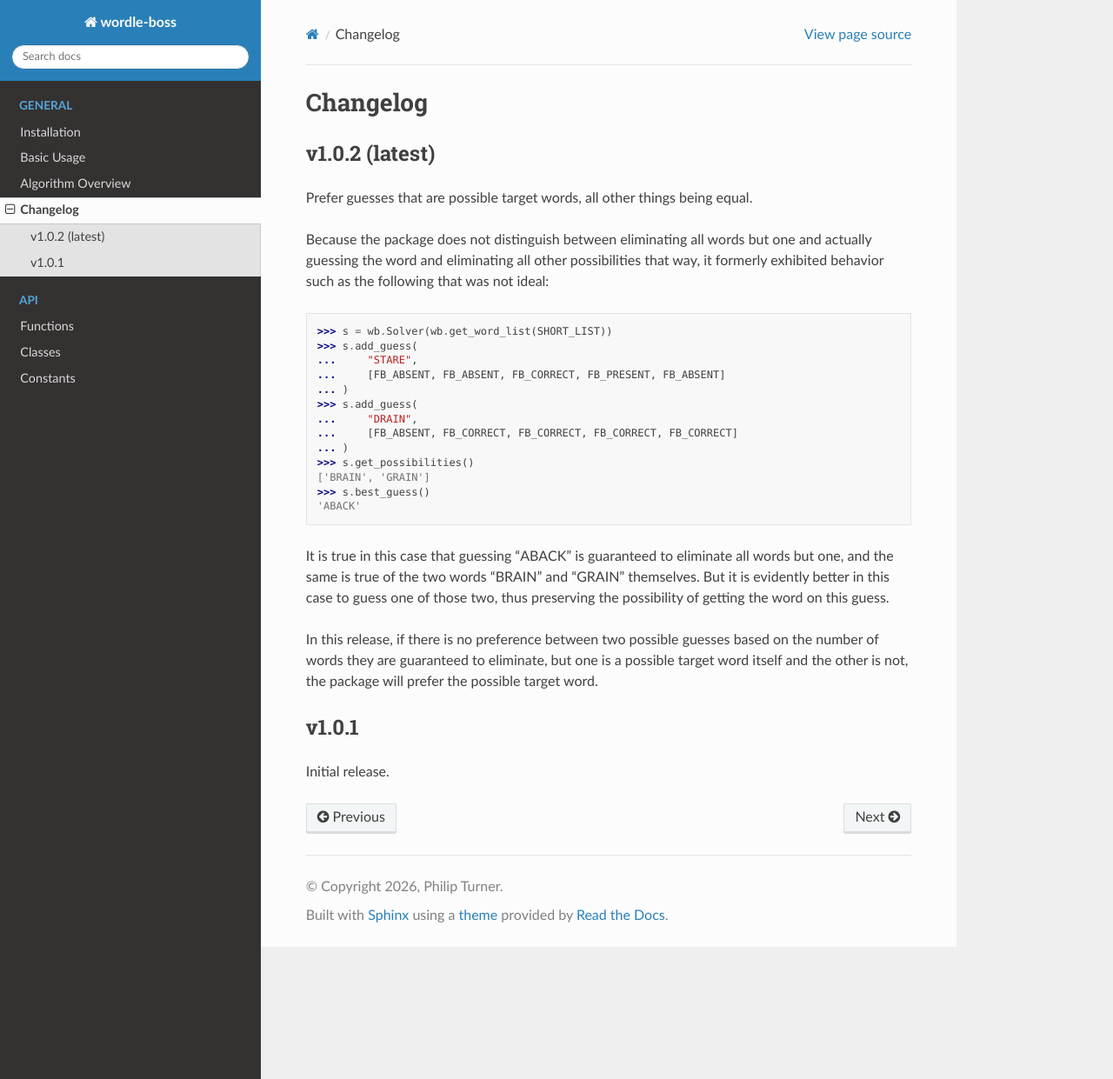
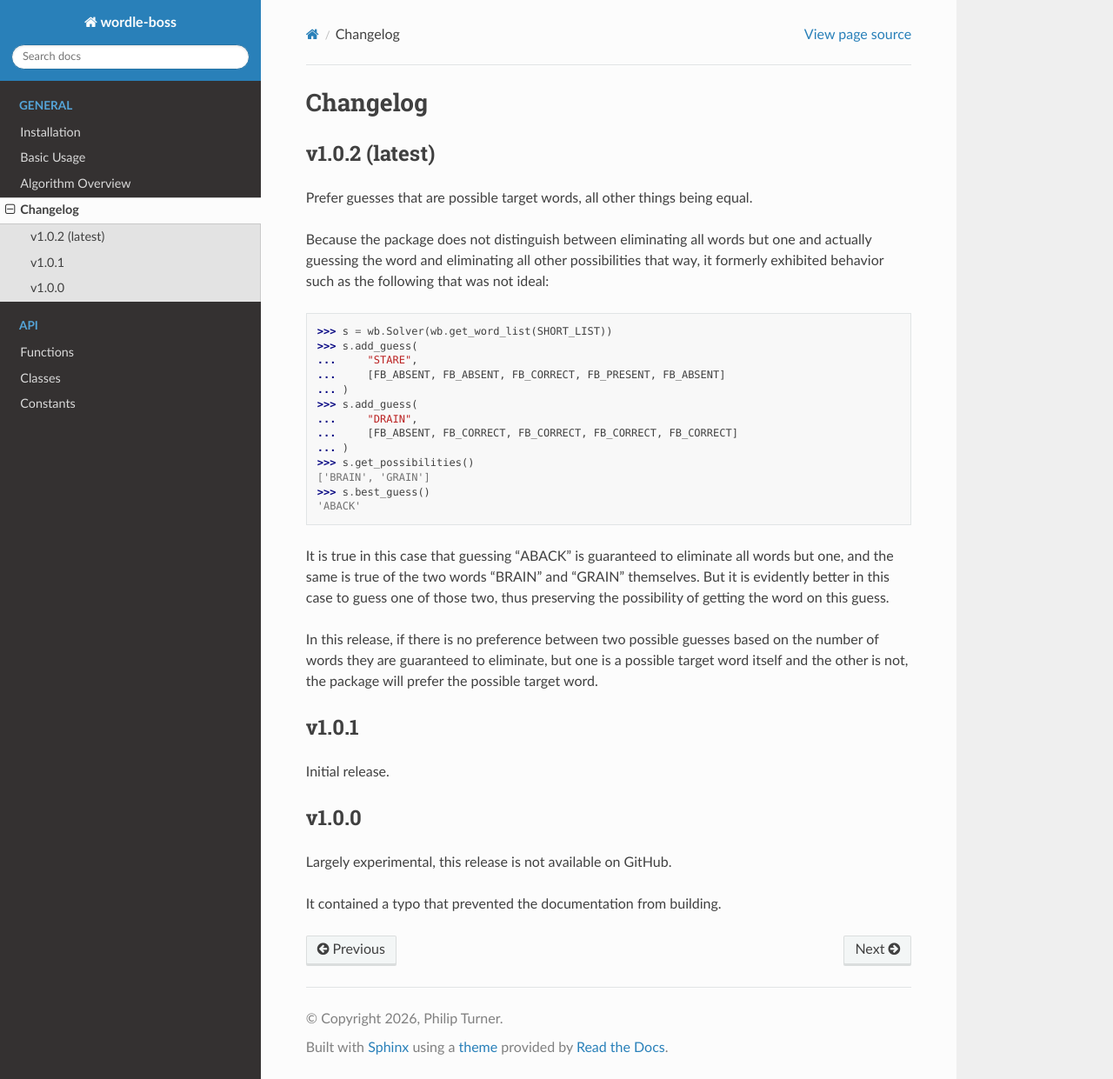
Before and after one commit to PT-Hrothgar/wordle-boss, a Sphinx documentation site: the page built from docs/source/changelog.rst, in a window 1280 px wide and 1241 px high. Shown: the whole window at 87% size. Built offline with Sphinx 7.4.7 and the Read the Docs theme 3.1.0, drawn with Linux system fonts in a browser that asks for light colours.

Commit message:
Explain the mystery release on PyPI

```diff
--- a/docs/source/changelog.rst
+++ b/docs/source/changelog.rst
@@ -1 +1,8 @@
 .. include:: ../../CHANGELOG.rst
+
+v1.0.0
+------
+
+Largely experimental, this release is not available on GitHub.
+
+It contained a typo that prevented the documentation from building.
```
